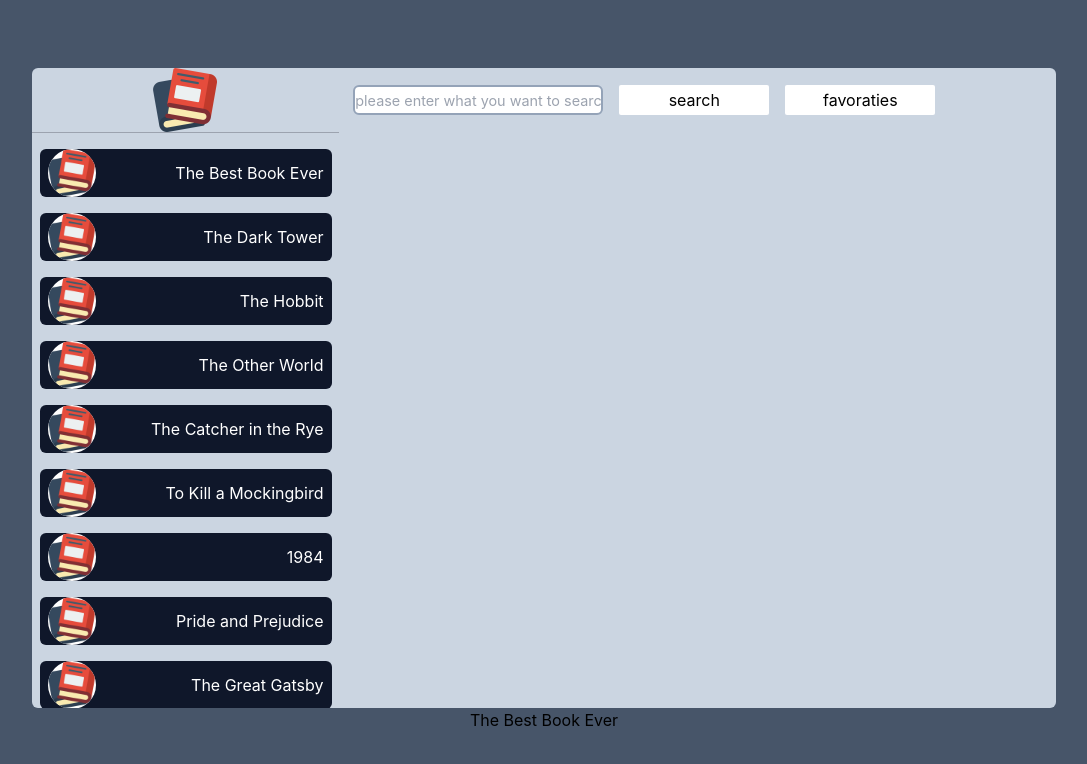
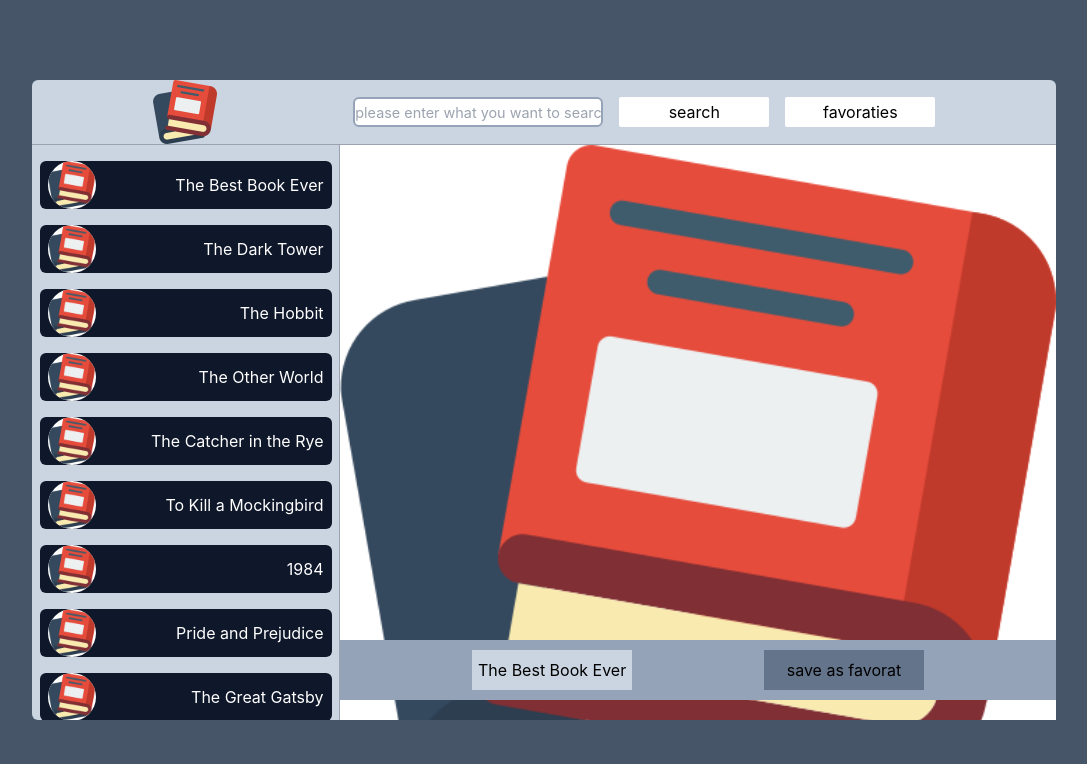
Before and after one commit to Ameer2000Mzori/book-list-react, a React (Create React App) app: page / in a window 1280 px wide. Both pictures are taken after a click on the element "The Best Book Ever". Shown: the top 764 px of the page, without its empty margins (96-1183 px from the left). Built offline with nearby package versions, Linux system fonts and the light colour scheme.

Commit message:
added logic where you can select a book and it works with props

```diff
--- a/package.json
+++ b/package.json
@@ -6,6 +6,7 @@
     "@testing-library/jest-dom": "^5.17.0",
     "@testing-library/react": "^13.4.0",
     "@testing-library/user-event": "^13.5.0",
+    "prop-types": "^15.8.1",
     "react": "^18.2.0",
     "react-dom": "^18.2.0",
     "react-scripts": "5.0.1",
--- a/src/components/pages/Home.jsx
+++ b/src/components/pages/Home.jsx
@@ -1,6 +1,7 @@
 import React, { useState } from 'react' // changed
 import Logo from '../icons/logo.png' // changed
 import booksObject from './hooks/booksObject' // changed
+import SelectedBook from './SelectedBook'
 
 const Home = () => {
   const [books, setBooks] = useState(null)
@@ -58,14 +59,14 @@ const Home = () => {
             })}
           </aside>
           {/* here where a book is selected and shown in right side */}
-          {/* here is aside removed turn it book if not worked */}
+
+          <aside className="w-[70%] h-[100%] border-l-[1px] border-t-[1px] border-gray-400 relative overflow-hidden">
+            {books && ( // changed
+              <SelectedBook title={books && books.title} />
+            )}
+          </aside>
         </div>
       </main>
-      {books && ( // changed
-        <div>
-          <p>{books.title}</p>
-        </div>
-      )}
     </section>
   )
 }
--- /dev/null
+++ b/src/components/pages/SelectedBook.jsx
@@ -0,0 +1,32 @@
+import React from 'react'
+import PropTypes from 'prop-types' // Make sure this line is added
+import Logo from '../icons/logo.png'
+
+const SelectedBook = ({ title }) => {
+  return (
+    <div>
+      <img
+        className="w-[100%] h-[100%] bg-white border-1 object-cover "
+        src={Logo}
+        alt=""
+      />
+      <div className="absolute bottom-5 w-[100%] h-[60px] bg-slate-400 flex flex-row justify-evenly items-center">
+        <p className="flex flex-col justify-evenly text-center item-center h-[40px] w-[160px] bg-slate-300 rounded-mg">
+          {title}
+        </p>
+        <button
+          type="button"
+          className="h-[40px] w-[160px] bg-slate-500 rounded-mg hover:bg-slate-200 active:bg-slate-600"
+        >
+          save as favorat
+        </button>
+      </div>
+    </div>
+  )
+}
+
+SelectedBook.propTypes = {
+  title: PropTypes.string.isRequired,
+}
+
+export default SelectedBook
```
Also changed, not shown: 1 other file (tests, documents, lock files or other folders).
